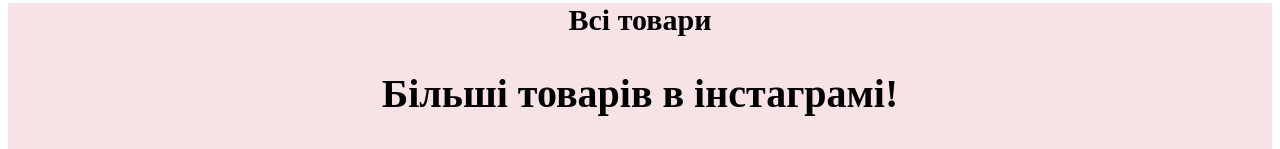
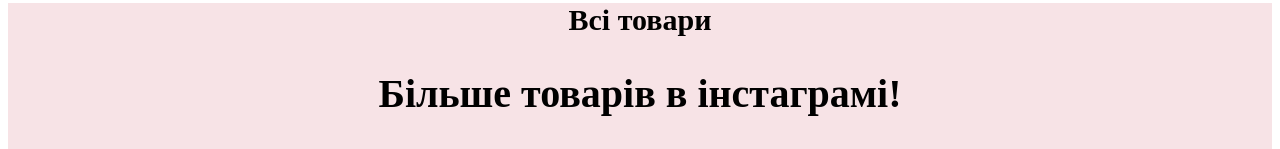
Before and after one commit to bbqwyx/smshopua, a plain HTML site: page index.html in a window 1280 px wide. Shown: the part 197-346 px from the top of the page. Drawn offline with Linux system fonts and the light colour scheme.

Commit message:
Update index.html

```diff
--- a/index.html
+++ b/index.html
@@ -7,7 +7,7 @@
             </header>
             <main style="background-color:#f7e3e6; font-family:moneywise; text-align:center; font-size:20px">
                 <h2>Всі товари
-                    <h2 style="font-size:40px">Більші товарів в інстаграмі!</h2>
+                    <h2 style="font-size:40px">Більше товарів в інстаграмі!</h2>
                 <table style="border-collapse:collapse; border:1px solid black">
                     <tr style="color:black;">
                     <td></td>
```
